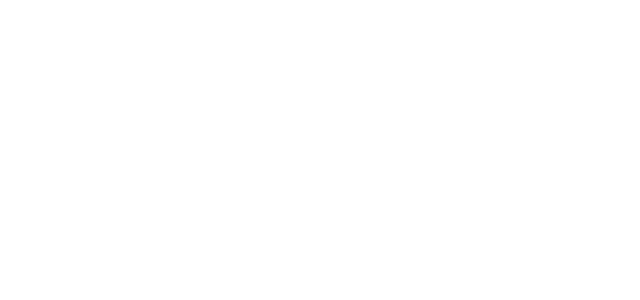
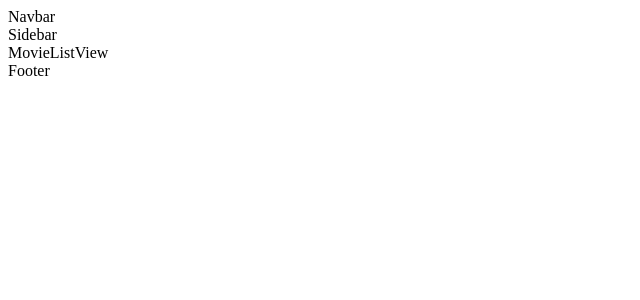
Before and after one commit to robertvari/tmdb_web_240907, a React (Create React App) app in the folder frontend/: page / in a window 1280 px wide. Shown: the top 300 px of the page, without its empty margins (0-640 px from the left). Built offline with nearby package versions, Linux system fonts and the light colour scheme.

Commit message:
Basic components

```diff
--- a/frontend/src/App.js
+++ b/frontend/src/App.js
@@ -1,7 +1,13 @@
+import Navbar from "./components/Navbar"
+import LandingPage from "./components/LandingPage"
+import Footer from "./components/Footer"
+
 function App() {
   return (
     <div className="App">
-
+      <Navbar/>
+      <LandingPage/>
+      <Footer/>
     </div>
   );
 }
--- /dev/null
+++ b/frontend/src/components/Footer.js
@@ -0,0 +1,7 @@
+import React from 'react'
+
+export default function Footer() {
+  return (
+    <div>Footer</div>
+  )
+}
--- /dev/null
+++ b/frontend/src/components/LandingPage.js
@@ -0,0 +1,12 @@
+import React from 'react'
+import Sidebar from "./Sidebar"
+import MovieListView from "./MovieListView"
+
+export default function LandingPage() {
+  return (
+    <div>
+      <Sidebar/>
+      <MovieListView/>
+    </div>
+  )
+}
--- /dev/null
+++ b/frontend/src/components/MovieListView.js
@@ -0,0 +1,7 @@
+import React from 'react'
+
+export default function MovieListView() {
+  return (
+    <div>MovieListView</div>
+  )
+}
--- /dev/null
+++ b/frontend/src/components/Navbar.js
@@ -0,0 +1,7 @@
+import React from 'react'
+
+export default function Navbar() {
+  return (
+    <div>Navbar</div>
+  )
+}
--- /dev/null
+++ b/frontend/src/components/Sidebar.js
@@ -0,0 +1,7 @@
+import React from 'react'
+
+export default function Sidebar() {
+  return (
+    <div>Sidebar</div>
+  )
+}
```
Also changed, not shown: frontend/src/components/MovieDetailsView.js (added, +7 -0 lines).
